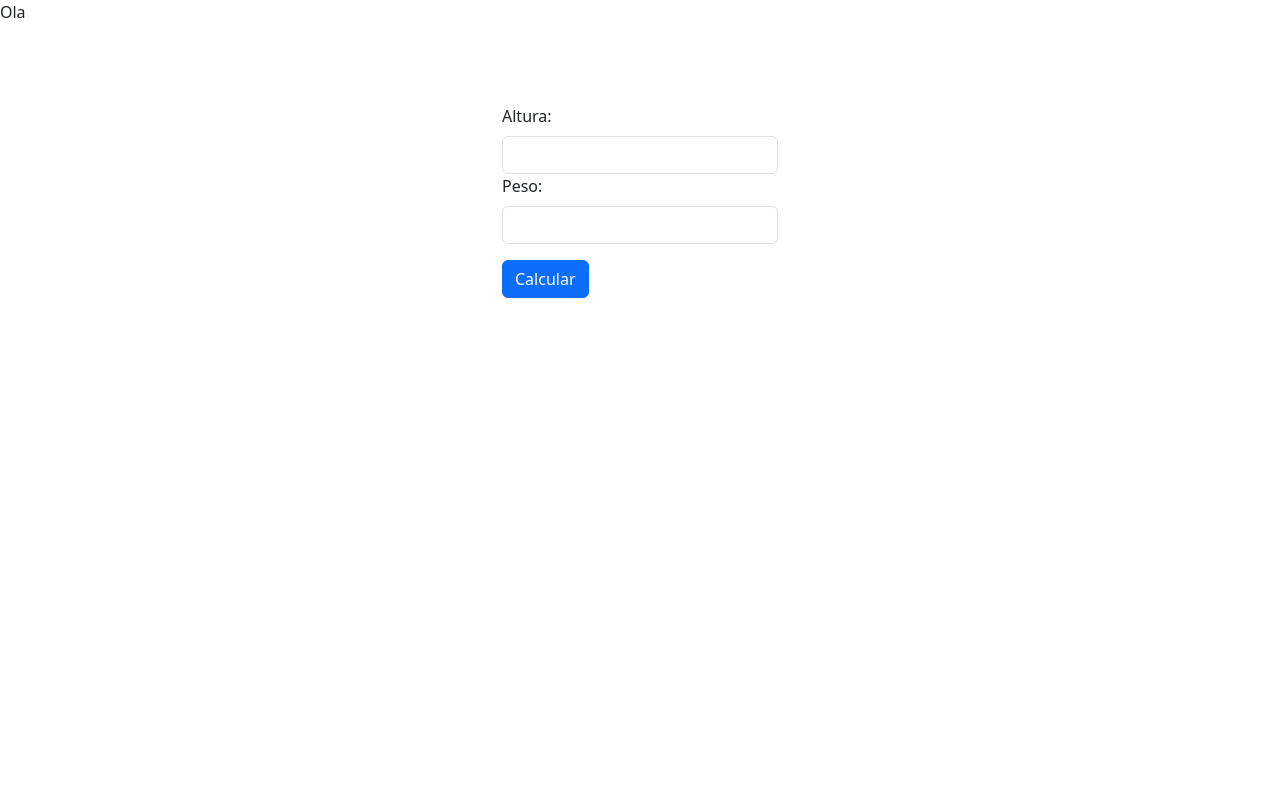
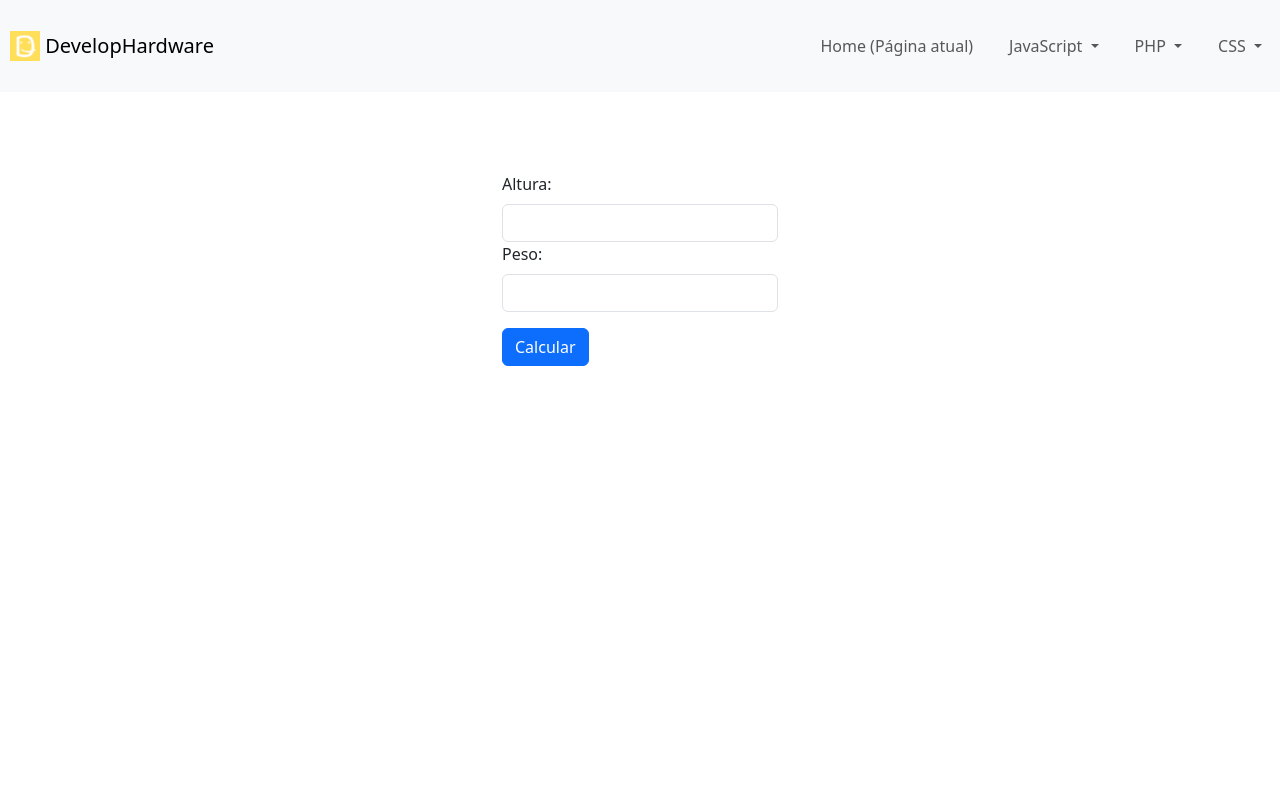
Before and after one commit to develophardware/projetos, a PHP site: page /Calculo-IMC/index.php in a window 1280 px wide. Run offline with PHP 8.4, Linux system fonts and the light colour scheme.

Commit message:
Add project php

```diff
--- a/Calculo-IMC/index.php
+++ b/Calculo-IMC/index.php
@@ -1,7 +1,6 @@
 <?php
-// require_once '../js-projetos/index.php';
+require_once '../js-projetos/index.php';
 
-echo "Ola";
 ?>
 
 <!DOCTYPE html>
--- a/index.php
+++ b/index.php
@@ -30,7 +30,7 @@
                         JavaScript
                       </a>
                             <div class="dropdown-menu" aria-labelledby="navbarDropdownMenuLink">
-                                <a class="dropdown-item" target="_blank" href="./Calculo-IMC/index.html">Calculo IMC</a>
+                                <a class="dropdown-item" target="_blank" href="./Calculo-IMC/index.php">Calculo IMC</a>
                                 <a class="dropdown-item" target="_blank" href="/Projeto-Lampada/index.html">Projeto Lampada</a>
 
                             </div>
```
